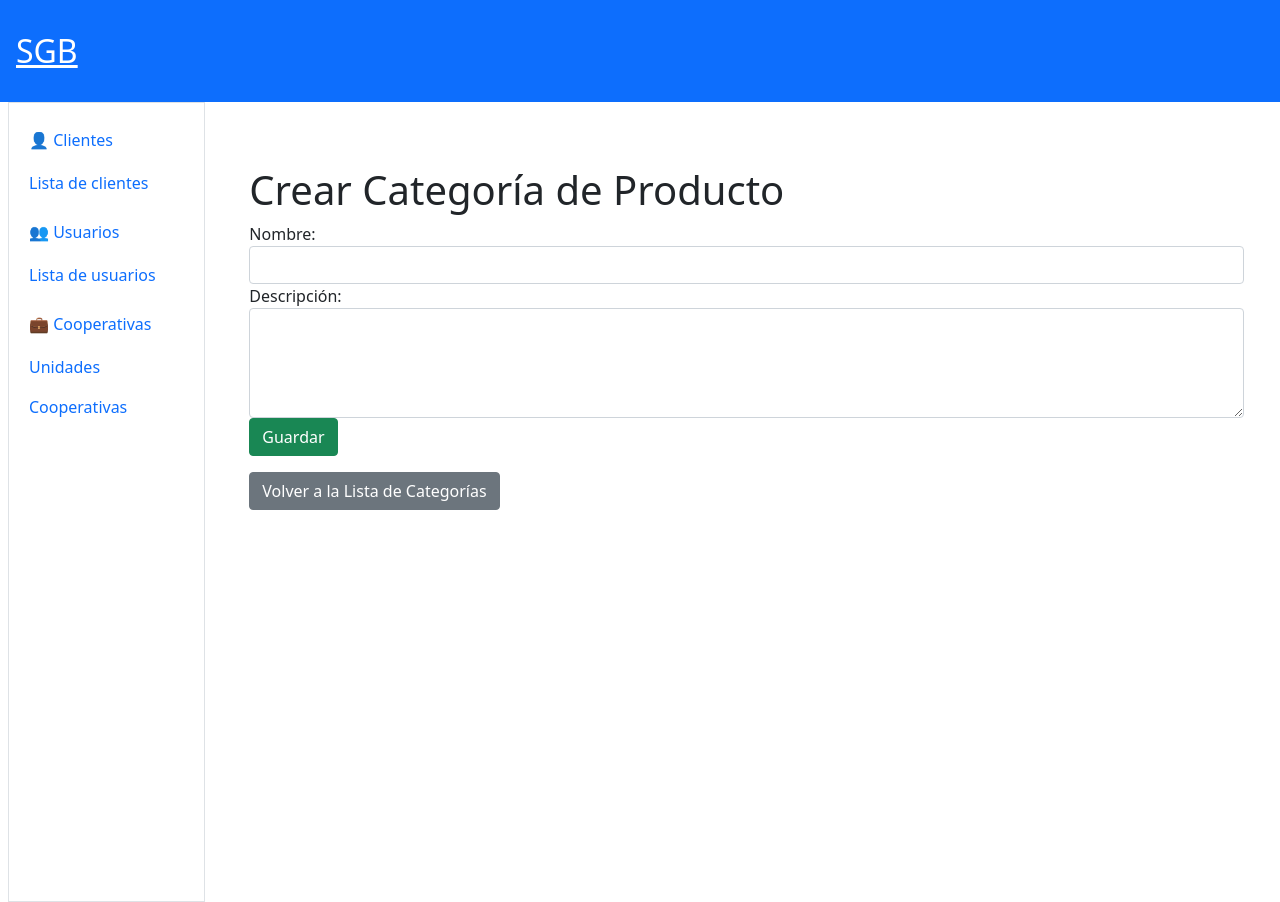
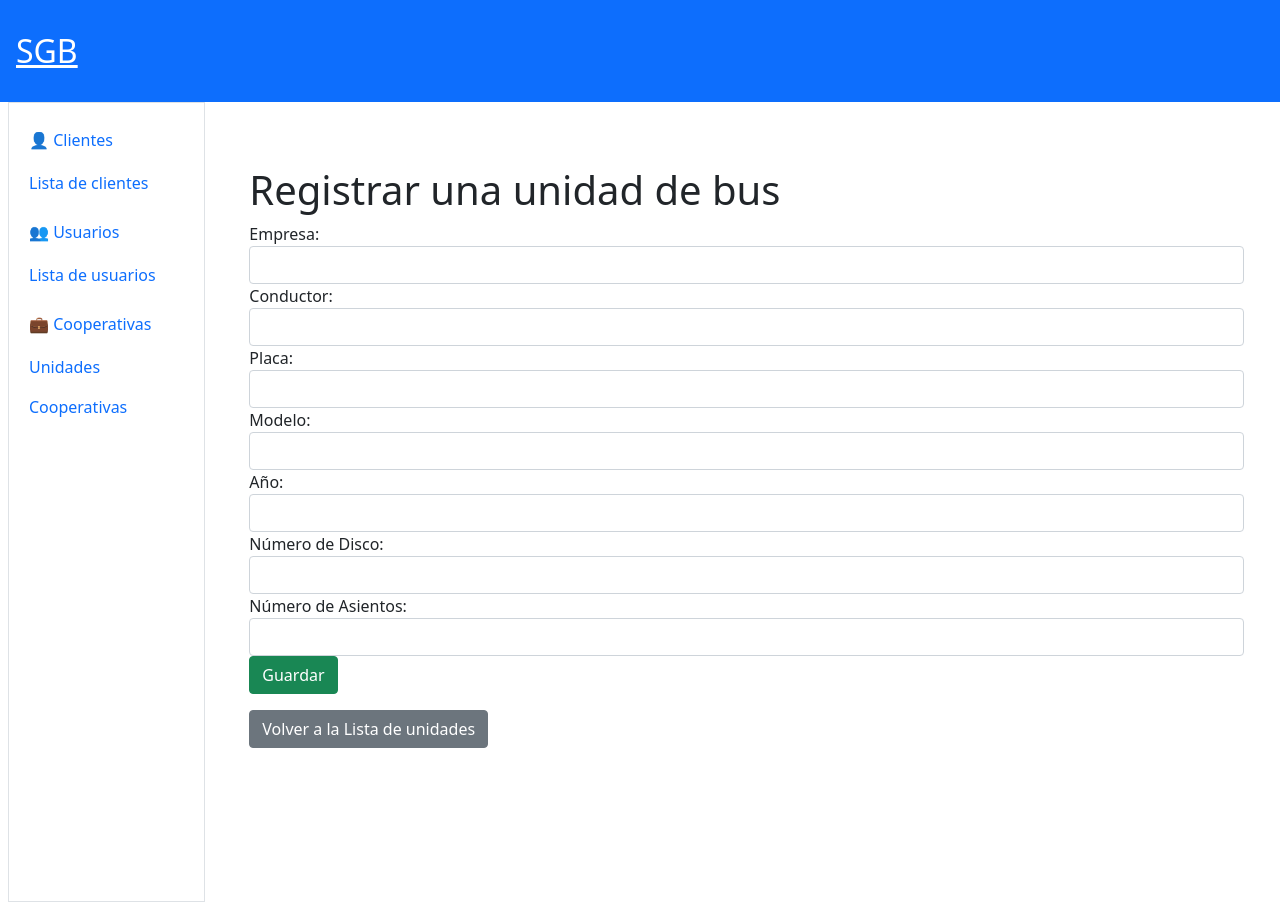
Before and after one commit to yeikyu/sgb_app, a Flask app: page /unidad/add in a window 1280 px wide. Run offline with Flask 3, Linux system fonts and the light colour scheme; lists and menus that the app fills with data are empty; parts of the project's set-up code (start-up, migrations or seed data) failed here and were passed over; some libraries are stand-ins or nearby versions.

Commit message:
cambios en los modelos y en los views

```diff
--- a/app/templates/index.html
+++ b/app/templates/index.html
@@ -97,6 +97,6 @@
 
 
 <script src="{{ url_for('static', filename='dist/js/bootstrap.min.js') }}"></script>
-
+<script src="https://ajax.googleapis.com/ajax/libs/jquery/3.5.1/jquery.min.js"></script>
 </body>
 </html>
--- a/app/templates/unidad/add_unidades.html
+++ b/app/templates/unidad/add_unidades.html
@@ -5,19 +5,50 @@
 
 
     <div class="container mt-5">
-        <h1>Crear Categoría de Producto</h1>
-        <form action="{{ url_for('main.add_cate_product') }}" method="post">
+        <h1>Registrar una unidad de bus</h1>
+        <form action="{{ url_for('main.add_unidad') }}" method="post">
+
             <div class="form-group">
-                <label for="nombre">Nombre:</label>
-                <input type="text" id="nombre" name="nombre" class="form-control" required>
+                <label for="id_cooperativa">Empresa:</label>
+                <select id="id_cooperativa" name="id_cooperativa" class="form-control" required>
+                    {% for cooperativa in cooperativas %}
+                    <option value="{{ cooperativa.id_cooperativa }}">{{ cooperativa.razonsocial }}</option>
+                    {% endfor %}
+                </select>
+            </div>
+
+            <div class="form-group">
+                <label for="id_conductor">Conductor:</label>
+                <select id="id_conductor" name="id_conductor" class="form-control" required>
+                    {% for conductor in conductores %}
+                    <option value="{{ conductor.id }}">{{ conductor.nombre }}  {{ conductor.apellido }}</option>
+                    {% endfor %}
+                </select>
+            </div>
+
+            <div class="form-group">
+                <label for="placa">Placa:</label>
+                <input type="text" id="placa" name="placa" class="form-control" required>
             </div>
             <div class="form-group">
-                <label for="descripcion">Descripción:</label>
-                <textarea id="descripcion" name="descripcion" class="form-control" rows="4" required></textarea>
+                <label for="modelo">Modelo:</label>
+                <input type="text" id="modelo" name="modelo" class="form-control" required>
+            </div>
+            <div class="form-group">
+                <label for="ano">Año:</label>
+                <input type="number" id="ano" name="ano" class="form-control" required>
+            </div>
+            <div class="form-group">
+                <label for="nro_disco">Número de Disco:</label>
+                <input type="number" id="nro_disco" name="nro_disco" class="form-control" required>
+            </div>
+            <div class="form-group">
+                <label for="nrodeasientos">Número de Asientos:</label>
+                <input type="number" id="nrodeasientos" name="nrodeasientos" class="form-control" required>
             </div>
             <button type="submit" class="btn btn-success">Guardar</button>
         </form>
-        <a href="{{ url_for('main.list_cate_products') }}" class="btn btn-secondary mt-3">Volver a la Lista de Categorías</a>
+        <a href="{{ url_for('main.list_unidades') }}" class="btn btn-secondary mt-3">Volver a la Lista de unidades</a>
     </div>
     <script src="{{ url_for('static', filename='dist/js/bootstrap.min.js') }}"></script>
 
--- a/app/views.py
+++ b/app/views.py
@@ -159,14 +159,16 @@ def list_unidades():
 
 
 @main_bp.route('/unidad/<int:id>/edit', methods=['GET', 'POST'])
-def edit_(id):
+def edit_unidad(id):
     unit = Unidad.query.get_or_404(id)
     if request.method == 'POST':
         # Aquí deberías manejar la actualización de la unidad
-        unit.nombre = request.form['nombre']
-        unit.categoria = int(request.form['categoria_id'])
-        unit.descripcion = request.form['descripcion']
-        unit.precio = request.form['precio']
+        unit.id_conductor = request.form['id_conductor']
+        unit.placa = request.form['placa']
+        unit.modelo = request.form['modelo']
+        unit.ano = request.form['ano']
+        unit.nro_disco = request.form['nro_disco']
+        unit.nrodeasientos = request.form['nrodeasientos']
         db.session.commit()
         return redirect(url_for('main.list_unidades'))
     mostrar_contenido = False
@@ -177,23 +179,32 @@ def edit_(id):
 
 # Ruta para agregar una unidad
 @main_bp.route('/unidad/add', methods=['GET', 'POST'])
-def add_product():
+def add_unidad():
     if request.method == 'POST':
-        # Obtener datos del formulario
-        nueva_unidad = None  # Inicializa la variable antes de usarla
-        categoria_id = int(request.form['categoria_id'])
-        nombre = request.form['nombre']
-        descripcion = request.form['descripcion']
-        precio = request.form['precio']
+          # Extraer los datos del formulario
+        id_conductor = request.form['id_conductor']
+        id_cooperativa = request.form['id_cooperativa']
+        placa = request.form['placa']
+        modelo = request.form['modelo']
+        ano = request.form['ano']
+        nro_disco = request.form['nro_disco']
+        nrodeasientos = request.form['nrodeasientos']
         estado = 1
+        usuariocreacion = "root"
         fechacreacion = datetime.now()
-            # Puedes ajustar la fecha de creación según tus necesidades
+
+        # Crear una nueva instancia del modelo Unidad
         nueva_unidad = Unidad(
-            categoria_id=categoria_id,
-            nombre=nombre,
-            descripcion=descripcion,
-            precio=precio,
-            estado=estado,fecha_creacion=fechacreacion
+            id_conductor=id_conductor,
+            id_cooperativa=id_cooperativa,
+            placa=placa,
+            modelo=modelo,
+            ano=ano,
+            nro_disco=nro_disco,
+            nrodeasientos=nrodeasientos,
+            estado=estado,
+            usuariocreacion=usuariocreacion,
+            fechacreacion=fechacreacion
         )
 
         # Guardar la nueva unidad en la base de datos
@@ -207,7 +218,7 @@ def add_product():
 
  #Eliminar unidad de la tabla
 @main_bp.route('/unidad/<int:id>/delete', methods=['POST'])
-def delete_product(id):
+def delete_unidad(id):
      unidades = Unidad.query.get_or_404(id)
      db.session.delete(unidades)
      db.session.commit()
@@ -270,3 +281,257 @@ def delete_cooperativa(id):
         cooperativas.estado = 0  # Cambiar el estado a '0'
         db.session.commit()
     return redirect(url_for('main.list_cooperativa'))
+
+
+
+# # CRUD para Destino
+# @main_bp.route('/destinos', methods=['GET'])
+# def mostrar_destinos():
+#     destinos = Destino.query.all()
+#     return render_template('destinos.html', destinos=destinos)
+
+# @app.route('/destinos/crear', methods=['GET', 'POST'])
+# def crear_destino():
+#     if request.method == 'POST':
+#         data = request.form
+#         nuevo_destino = Destino(
+#             ubicacion=data['ubicacion'],
+#             ciudad=data['ciudad'],
+#             descripcion=data['descripcion'],
+#             estado=data['estado'],
+#             fecha_creacion=datetime.strptime(data['fecha_creacion'], '%Y-%m-%d'),
+#             fecha_modificacion=datetime.strptime(data['fecha_modificacion'], '%Y-%m-%d')
+#         )
+#         db.session.add(nuevo_destino)
+#         db.session.commit()
+#         return redirect(url_for('mostrar_destinos'))
+#     return render_template('crear_destino.html')
+
+# @app.route('/destinos/<int:id_destino>', methods=['GET'])
+# def obtener_destino(id_destino):
+#     destino = Destino.query.get_or_404(id_destino)
+#     return render_template('detalle_destino.html', destino=destino)
+
+# @app.route('/destinos/<int:id_destino>/editar', methods=['GET', 'POST'])
+# def editar_destino(id_destino):
+#     destino = Destino.query.get_or_404(id_destino)
+#     if request.method == 'POST':
+#         data = request.form
+#         destino.ubicacion = data['ubicacion']
+#         destino.ciudad = data['ciudad']
+#         destino.descripcion = data['descripcion']
+#         destino.estado = data['estado']
+#         destino.fecha_modificacion = datetime.utcnow()
+#         if 'fecha_eliminacion' in data:
+#             destino.fecha_eliminacion = datetime.strptime(data['fecha_eliminacion'], '%Y-%m-%d')
+#         db.session.commit()
+#         return redirect(url_for('mostrar_destinos'))
+#     return render_template('editar_destino.html', destino=destino)
+
+# @app.route('/destinos/<int:id_destino>/eliminar', methods=['POST'])
+# def eliminar_destino(id_destino):
+#     destino = Destino.query.get_or_404(id_destino)
+#     db.session.delete(destino)
+#     db.session.commit()
+#     return redirect(url_for('mostrar_destinos'))
+
+# # CRUD para Ruta
+# @app.route('/rutas', methods=['GET'])
+# def mostrar_rutas():
+#     rutas = Ruta.query.all()
+#     return render_template('rutas.html', rutas=rutas)
+
+# @app.route('/rutas/crear', methods=['GET', 'POST'])
+# def crear_ruta():
+#     if request.method == 'POST':
+#         data = request.form
+#         nueva_ruta = Ruta(
+#             id_unidad=data['id_unidad'],
+#             id_cooperativa=data['id_cooperativa'],
+#             estado=data['estado'],
+#             lugar_origen=data['lugar_origen'],
+#             lugar_destino=data['lugar_destino'],
+#             fecha_creacion=datetime.utcnow(),
+#             hora_salida=data['hora_salida'],
+#             hora_llegada=data['hora_llegada']
+#         )
+#         db.session.add(nueva_ruta)
+#         db.session.commit()
+#         return redirect(url_for('mostrar_rutas'))
+#     return render_template('crear_ruta.html')
+
+# @app.route('/rutas/<int:id_ruta>', methods=['GET'])
+# def obtener_ruta(id_ruta):
+#     ruta = Ruta.query.get_or_404(id_ruta)
+#     return render_template('detalle_ruta.html', ruta=ruta)
+
+# @app.route('/rutas/<int:id_ruta>/editar', methods=['GET', 'POST'])
+# def editar_ruta(id_ruta):
+#     ruta = Ruta.query.get_or_404(id_ruta)
+#     if request.method == 'POST':
+#         data = request.form
+#         ruta.id_unidad = data['id_unidad']
+#         ruta.id_cooperativa = data['id_cooperativa']
+#         ruta.estado = data['estado']
+#         ruta.lugar_origen = data['lugar_origen']
+#         ruta.lugar_destino = data['lugar_destino']
+#         ruta.hora_salida = data['hora_salida']
+#         ruta.hora_llegada = data['hora_llegada']
+#         if 'fecha_eliminacion' in data:
+#             ruta.fecha_eliminacion = datetime.strptime(data['fecha_eliminacion'], '%Y-%m-%d')
+#         db.session.commit()
+#         return redirect(url_for('mostrar_rutas'))
+#     return render_template('editar_ruta.html', ruta=ruta)
+
+# @app.route('/rutas/<int:id_ruta>/eliminar', methods=['POST'])
+# def eliminar_ruta(id_ruta):
+#     ruta = Ruta.query.get_or_404(id_ruta)
+#     db.session.delete(ruta)
+#     db.session.commit()
+#     return redirect(url_for('mostrar_rutas'))
+
+# # CRUD para Horario
+# @app.route('/horarios', methods=['GET'])
+# def mostrar_horarios():
+#     horarios = Horario.query.all()
+#     return render_template('horarios.html', horarios=horarios)
+
+# @app.route('/horarios/crear', methods=['GET', 'POST'])
+# def crear_horario():
+#     if request.method == 'POST':
+#         data = request.form
+#         nuevo_horario = Horario(
+#             id_ruta=data['id_ruta'],
+#             id_autobus=data['id_autobus'],
+#             hora_salida=data['hora_salida'],
+#             hora_llegada=data['hora_llegada'],
+#             estado=data['estado']
+#         )
+#         db.session.add(nuevo_horario)
+#         db.session.commit()
+#         return redirect(url_for('mostrar_horarios'))
+#     return render_template('crear_horario.html')
+
+# @app.route('/horarios/<int:id_horario>', methods=['GET'])
+# def obtener_horario(id_horario):
+#     horario = Horario.query.get_or_404(id_horario)
+#     return render_template('detalle_horario.html', horario=horario)
+
+# @app.route('/horarios/<int:id_horario>/editar', methods=['GET', 'POST'])
+# def editar_horario(id_horario):
+#     horario = Horario.query.get_or_404(id_horario)
+#     if request.method == 'POST':
+#         data = request.form
+#         horario.id_ruta = data['id_ruta']
+#         horario.id_autobus = data['id_autobus']
+#         horario.hora_salida = data['hora_salida']
+#         horario.hora_llegada = data['hora_llegada']
+#         horario.estado = data['estado']
+#         db.session.commit()
+#         return redirect(url_for('mostrar_horarios'))
+#     return render_template('editar_horario.html', horario=horario)
+
+# @app.route('/horarios/<int:id_horario>/eliminar', methods=['POST'])
+# def eliminar_horario(id_horario):
+#     horario = Horario.query.get_or_404(id_horario)
+#     db.session.delete(horario)
+#     db.session.commit()
+#     return redirect(url_for('mostrar_horarios'))
+
+# # CRUD para Boleto
+# @app.route('/boletos', methods=['GET'])
+# def mostrar_boletos():
+#     boletos = Boleto.query.all()
+#     return render_template('boletos.html', boletos=boletos)
+
+# @app.route('/boletos/crear', methods=['GET', 'POST'])
+# def crear_boleto():
+#     if request.method == 'POST':
+#         data = request.form
+#         nuevo_boleto = Boleto(
+#             id_cliente=data['id_cliente'],
+#             id_horario=data['id_horario'],
+#             asiento=data['asiento'],
+#             fecha_compra=datetime.utcnow(),
+#             precio=data['precio'],
+#             estado=data['estado']
+#         )
+#         db.session.add(nuevo_boleto)
+#         db.session.commit()
+#         return redirect(url_for('mostrar_boletos'))
+#     return render_template('crear_boleto.html')
+
+# @app.route('/boletos/<int:id_boleto>', methods=['GET'])
+# def obtener_boleto(id_boleto):
+#     boleto = Boleto.query.get_or_404(id_boleto)
+#     return render_template('detalle_boleto.html', boleto=boleto)
+
+# @app.route('/boletos/<int:id_boleto>/editar', methods=['GET', 'POST'])
+# def editar_boleto(id_boleto):
+#     boleto = Boleto.query.get_or_404(id_boleto)
+#     if request.method == 'POST':
+#         data = request.form
+#         boleto.id_cliente = data['id_cliente']
+#         boleto.id_horario = data['id_horario']
+#         boleto.asiento = data['asiento']
+#         boleto.precio = data['precio']
+#         boleto.estado = data['estado']
+#         db.session.commit()
+#         return redirect(url_for('mostrar_boletos'))
+#     return render_template('editar_boleto.html', boleto=boleto)
+
+# @app.route('/boletos/<int:id_boleto>/eliminar', methods=['POST'])
+# def eliminar_boleto(id_boleto):
+#     boleto = Boleto.query.get_or_404(id_boleto)
+#     db.session.delete(boleto)
+#     db.session.commit()
+#     return redirect(url_for('mostrar_boletos'))
+
+# # CRUD para Pago
+# @app.route('/pagos', methods=['GET'])
+# def mostrar_pagos():
+#     pagos = Pago.query.all()
+#     return render_template('pagos.html', pagos=pagos)
+
+# @app.route('/pagos/crear', methods=['GET', 'POST'])
+# def crear_pago():
+#     if request.method == 'POST':
+#         data = request.form
+#         nuevo_pago = Pago(
+#             id_reserva=data['id_reserva'],
+#             metodo_pago=data['metodo_pago'],
+#             monto=data['monto'],
+#             fechahora_pago=datetime.utcnow(),
+#             estado_pago=data['estado_pago'],
+#             estado=data['estado']
+#         )
+#         db.session.add(nuevo_pago)
+#         db.session.commit()
+#         return redirect(url_for('mostrar_pagos'))
+#     return render_template('crear_pago.html')
+
+# @app.route('/pagos/<int:id_pago>', methods=['GET'])
+# def obtener_pago(id_pago):
+#     pago = Pago.query.get_or_404(id_pago)
+#     return render_template('detalle_pago.html', pago=pago)
+
+# @app.route('/pagos/<int:id_pago>/editar', methods=['GET', 'POST'])
+# def editar_pago(id_pago):
+#     pago = Pago.query.get_or_404(id_pago)
+#     if request.method == 'POST':
+#         data = request.form
+#         pago.id_reserva = data['id_reserva']
+#         pago.metodo_pago = data['metodo_pago']
+#         pago.monto = data['monto']
+#         pago.estado_pago = data['estado_pago']
+#         pago.estado = data['estado']
+#         db.session.commit()
+#         return redirect(url_for('mostrar_pagos'))
+#     return render_template('editar_pago.html', pago=pago)
+
+# @app.route('/pagos/<int:id_pago>/eliminar', methods=['POST'])
+# def eliminar_pago(id_pago):
+#     pago = Pago.query.get_or_404(id_pago)
+#     db.session.delete(pago)
+#     db.session.commit()
+#     return redirect(url_for('mostrar_pagos'))
```
Also changed, not shown: app/models.py (+17 -13 lines), app/templates/unidad/edit_unidades.html (+44 -15 lines), app/templates/unidad/list_unidades.html (+7 -7 lines), migrations/versions/724083596b74_id_cooperativa_agregado_como_clave_.py (added, +34 -0 lines), migrations/versions/9c64e753d165_conductores.py (added, +46 -0 lines), migrations/versions/b648726037ac_agrego_el_apellido.py (added, +40 -0 lines).
